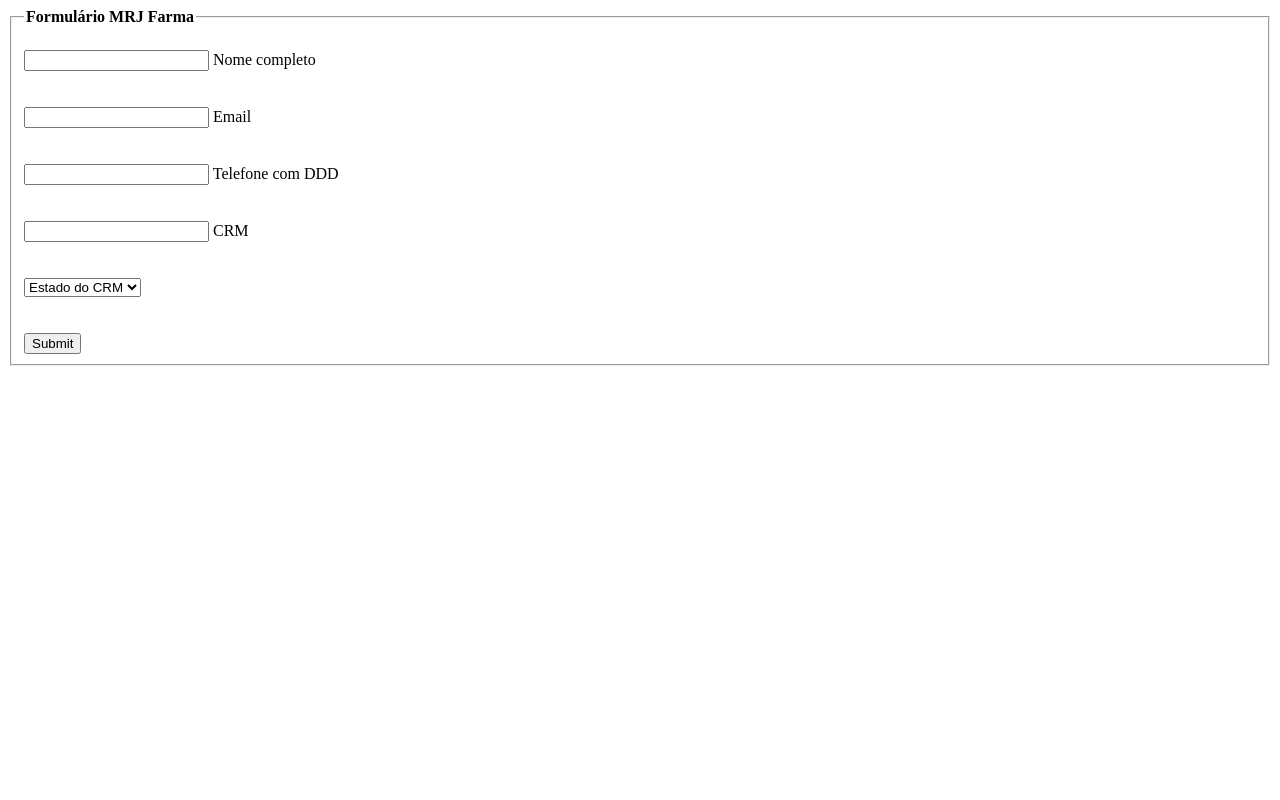
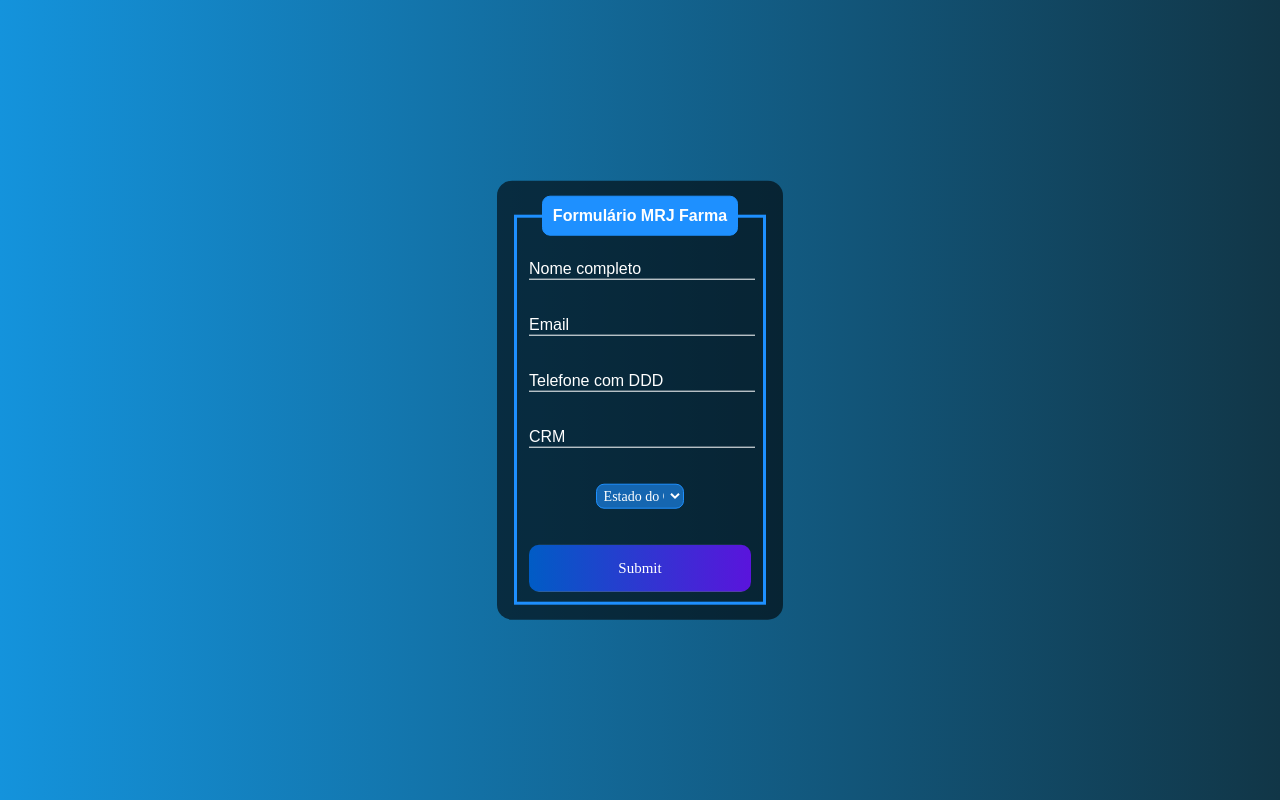
Before and after one commit to ArthurLopes07/MRJ-Form, a plain HTML site: page index.html in a window 1280 px wide. Drawn offline with Linux system fonts and the light colour scheme; a script that the page names is missing.

Commit message:
Update style.css

```diff
--- a/style.css
+++ b/style.css
@@ -1,111 +1,106 @@
-import { createClient } from "https://esm.sh/@supabase/supabase-js@2";
-
-const supabaseUrl = "https://uolcgntsyzkkcqlfeowo.supabase.co";
-const supabaseKey = "eyJhbGciOiJIUzI1NiIsInR5cCI6IkpXVCJ9.eyJpc3MiOiJzdXBhYmFzZSIsInJlZiI6InVvbGNnbnRzeXpra2NxbGZlb3dvIiwicm9sZSI6ImFub24iLCJpYXQiOjE3MTE1OTE4MjksImV4cCI6MjAyNzE2NzgyOX0._DlhbNBrF4kXqu9dWqWRwqtobL7Bp_xv1WbNEiloGBg";
-
-const supabase = createClient(supabaseUrl, supabaseKey);
-
-function validateName(name) {
-    const nameRegex = /^[a-zA-Z]{2,}(?:\s[a-zA-Z]+)+$/;
-    return nameRegex.test(name);
+body {
+    font-family: 'Lexend', sans-serif, monospace;
+    background-image: linear-gradient(to right, rgb(20, 147, 220), rgb(17, 54, 71));
 }
 
-function validateEmail(email) {
-    const emailRegex = /^[^\s@]+@[^\s@]+\.[^\s@]+$/;
-    return emailRegex.test(email);
+.box {
+    color: white;
+    position: absolute;
+    top: 50%;
+    left: 50%;
+    transform: translate(-50%,-50%);
+    background-color: rgba(0, 0, 0, 0.6);
+    padding: 15px;
+    border-radius: 15px;
+    width: 20%;
 }
 
-function validatePhoneNumber(phoneNumber) {
-    const phoneRegex = /^\d{10,11}$/;
-    return phoneRegex.test(phoneNumber);
+fieldset {
+    border: 3px solid dodgerblue;
 }
 
-function validateCRMNumber(crmNumber) {
-    const crmRegex = /^\d{1,6}$/;
-    return crmRegex.test(crmNumber);
+legend {
+    border: 1px solid dodgerblue;
+    padding: 10px;
+    text-align: center;
+    background-color: dodgerblue;
+    border-radius: 8px;
 }
 
-function formatPhoneNumber(phoneNumber) {
-    const cleaned = phoneNumber.replace(/\D/g, '');
-    const match = cleaned.match(/^(\d{2})(\d{1})(\d{4})(\d{4})$/);
-
-    if (match) {
-        return '(' + match[1] + ') ' + match[2] + ' ' + match[3] + '-' + match[4];
+.inputBox {
+    position: relative;
 }
 
-    return phoneNumber;
+.inputUser {
+    background: none;
+    border: none;
+    border-bottom: 1px solid white;
+    outline: none;
+    color: white;
+    font-size: 15px;
+    width: 100%;
+    letter-spacing: 2px;
 }
 
-document.getElementById("CRM").addEventListener("input", function (event) {
-    this.value = this.value.replace(/\D/g, ''); // Remove caracteres não numéricos
-});
-
-document.getElementById("myForm").addEventListener("submit", async function (event) {
-    event.preventDefault();
-
-    const nome = document.getElementById("Nome_Completo").value;
-    const email = document.getElementById("Email").value;
-    const telefone = document.getElementById("Telefone").value;
-    let crm = document.getElementById("CRM").value; // Permitir apenas números
-    const estado = document.getElementById("Estado").value;
-
-    if (!validateName(nome)) {
-        alert("Por favor, insira pelo menos dois nomes no campo Nome.");
-        return;
+.labelInput {
+    position: absolute;
+    top: 0px;
+    left: 0px;
+    pointer-events: none;
+    transition: .5s;
 }
 
-    if (!validateEmail(email)) {
-        alert("Por favor, insira um endereço de email válido.");
-        return;
+.inputUser:focus ~ .labelInput,
+.inputUser:valid ~ .labelInput {
+    top: -20px;
+    font-size: 12px;
+    color: dodgerblue;
 }
 
-    if (!validatePhoneNumber(telefone)) {
-        alert("Por favor, insira um número de telefone válido (de 10 a 11 dígitos).");
-        return;
+select.Estado {
+    background: rgba(30, 144, 255, 0.6);
+    color: white;
+    border: 1px solid dodgerblue;
+    padding: 3px;
+    border-radius: 8px;
+    outline: none;
+    font-size: 14px;
+    width: 40%;
+    margin-top: 10px;
+    font-family: Lexend;
+    text-align: center;
+    align-items: center;
+    margin: 0 auto;
+    display: block;
 }
 
-    if (!validateCRMNumber(crm)) {
-        alert("Por favor, insira um número de CRM válido (até 6 dígitos).");
-        return;
+select.Estado::-ms-expand {
+    display: none;
 }
 
-    // Remover caracteres não numéricos do CRM
-    crm = crm.replace(/\D/g, '');
-
-    const { data: existingCRMs, error: existingError } = await supabase
-      .from("usuarios")
-      .select("*")
-      .eq("CRM", crm)
-      .eq("Estado", estado);
-
-    if (existingError) {
-      console.error("Erro ao verificar o CRM:", existingError.message);
-      return;
+select.Estado option {
+    background-color: rgba(0, 0, 0, 0.6);
+    color: white;
+    padding: 10px;
 }
 
-    if (existingCRMs.length > 0) {
-      alert("Este CRM já está cadastrado para o estado selecionado. Por favor, insira um CRM diferente.");
-      return;
+select.Estado:focus {
+    border-color: dodgerblue;
+    box-shadow: 0 0 5px dodgerblue;
 }
 
-    const formData = {
-      Nome_Completo: nome,
-      Email: email,
-      Telefone: telefone.replace(/\D/g, ''),
-      CRM: crm,
-      Estado: estado
-    };
-
-    console.log("Dados do Formulário:", formData);
-
-    const { data, error } = await supabase.from("usuarios").insert([formData]);
-
-    if (error) {
-        console.error("Erro ao inserir os dados:", error.message);
-    } else {
-        console.log("Dados inseridos com sucesso:", data);
-        alert("Cadastro realizado com sucesso!");
+#submit {
+    background-image: linear-gradient(to right,rgb(0, 92, 197), rgb(90, 20, 220));
+    width: 100%;
+    border: none;
+    padding: 15px;
+    color: white;
+    font-size: 15px;
+    cursor: pointer;
+    border-radius: 10px;
+    font-family: Lexend;
 }
 
-    event.target.reset();
-});
+#submit:hover {
+    background-image: linear-gradient(to right,rgb(0, 80, 172), rgb(80, 19, 195));
+}
```
Lines whose indentation alone changed are shown as unchanged.
